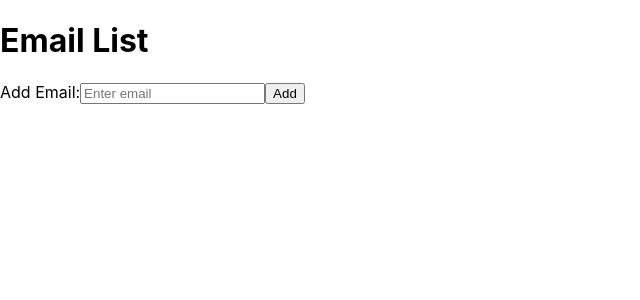
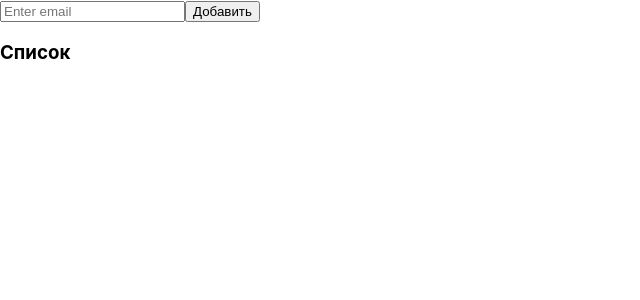
Before and after one commit to VovaGul/emails, a React (Create React App) app: page / in a window 1280 px wide. Shown: the top 300 px of the page, without its empty margins (0-640 px from the left). Built offline with nearby package versions, Linux system fonts and the light colour scheme.

Commit message:
поправил

```diff
--- a/src/App.js
+++ b/src/App.js
@@ -7,7 +7,7 @@ const EmailList = ({ emails, onRemoveEmail }) => {
       {emails.map((email, index) => (
         <li key={index}>
           {email}
-          <button onClick={() => onRemoveEmail(index)}>Remove</button>
+          <button onClick={() => onRemoveEmail(index)}>Удалить</button>
         </li>
       ))}
     </ul>
@@ -31,7 +31,7 @@ const App = () => {
   };
 
   const handleAddEmail = () => {
-    if (isValidEmail && email.trim() !== '') {
+    if (isValidEmail && !isDuplicateEmail && email.trim() !== '') {
       // Проверка на уникальность email перед добавлением
       if (!emailList.has(email)) {
         setEmailList(new Set([...emailList, email]));
@@ -48,9 +48,7 @@ const App = () => {
 
   return (
     <div className="app">
-      <h1>Email List</h1>
       <div>
-        <label htmlFor="emailInput">Add Email:</label>
         <input
           type="email"
           id="emailInput"
@@ -59,10 +57,11 @@ const App = () => {
           onChange={handleInputChange}
           style={{ borderColor: (isValidEmail && !isDuplicateEmail) ? '' : 'red' }}
         />
-        {!isValidEmail && <p style={{ color: 'red' }}>Please enter a valid email address</p>}
-        {isDuplicateEmail && <p style={{ color: 'red' }}>Email already exists in the list</p>}
-        <button onClick={handleAddEmail}>Add</button>
+        <button onClick={handleAddEmail}>Добавить</button>
+        {!isValidEmail && <p style={{ color: 'red' }}>Пожалуйста, введите Email адрес</p>}
+        {isDuplicateEmail && <p style={{ color: 'red' }}>Такой Email уже существует</p>}
       </div>
+      <h3>Список</h3>
       <EmailList emails={Array.from(emailList)} onRemoveEmail={handleRemoveEmail} />
     </div>
   );
```
